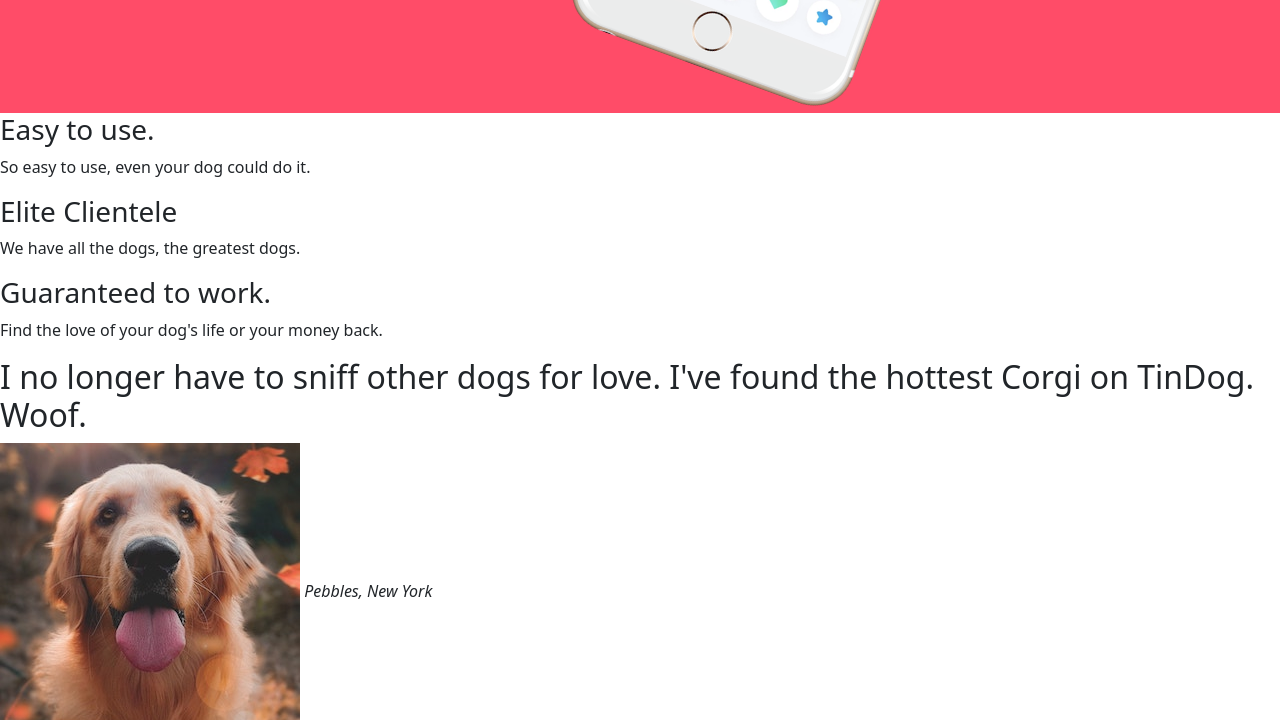
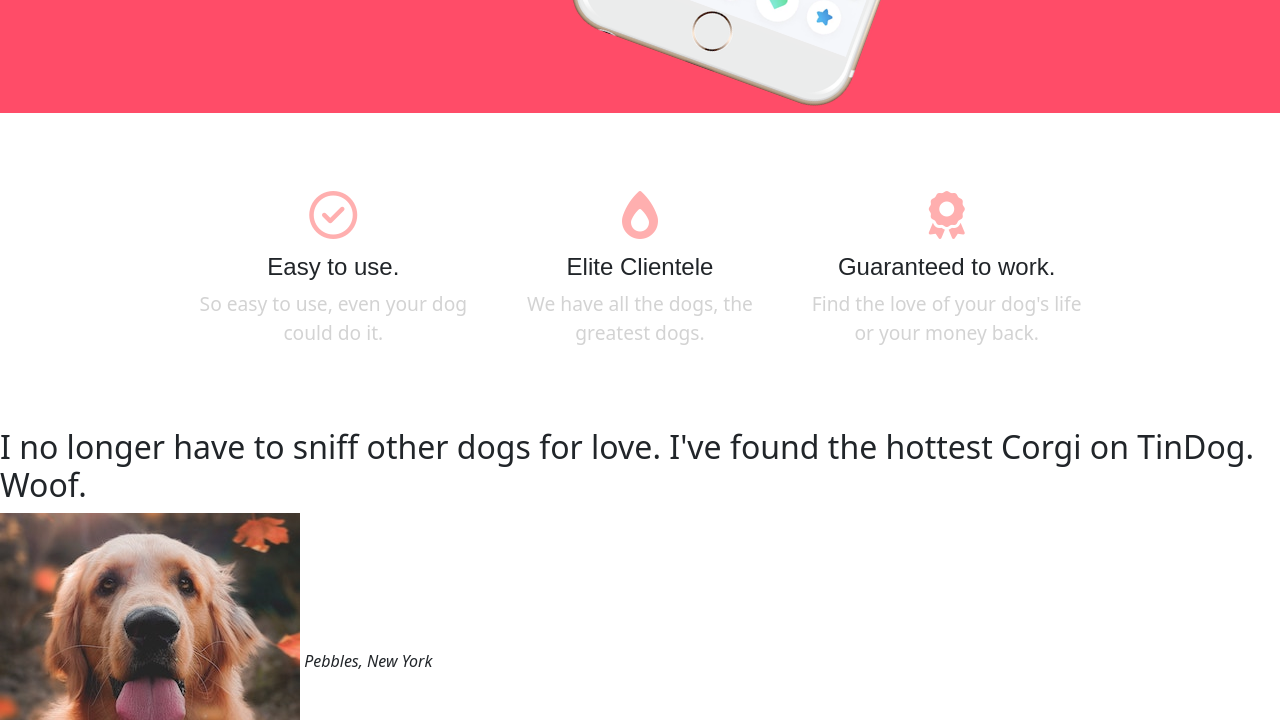
Before and after one commit to MefDev/MifDog-Startup, a plain HTML site: page index.html in a window 1280 px wide. Shown: the part 675-1395 px from the top of the page. Drawn offline with nearby package versions, Linux system fonts and the light colour scheme.

Commit message:
Added the feature section with its sytlization

```diff
--- a/css/styles.css
+++ b/css/styles.css
@@ -8,6 +8,38 @@ h1 {
   color: white;
   padding: 5%;
 }
+h3 {
+  font-family: 'Montserrat-bold', sans-serif;
+  font-size: 1.5rem;
+  text-align: center;
+
+}
+#features {
+  padding: 5% 15%;
+}
+#features i {
+  color: #FFAFAF;
+  padding: 5% 20%;
+
+
+
+}
+#features i:hover {
+ color: #ff4c68;
+}
+#features p {
+
+  color: lightgray;
+ text-align: center;
+
+ font-size: 1.2rem;
+
+
+
+
+
+}
+
 .container-fluid{
   padding: 2% 10%;
 }
@@ -32,6 +64,15 @@ h1 {
 
 
 }
+@media (max-width: 1000px)
+  {
+    .rotateimg180 {
+    transform: rotate(15deg);
+    padding-top: 3%;
+    width: 50%;
+  }
+}
+
  button {
    margin: 5% auto auto 3%;
  }
--- a/index.html
+++ b/index.html
@@ -81,15 +81,24 @@
   <!-- Features -->
 
   <section id="features">
+  <div class="row">
+<div class="col-lg-4 ">
 
-    <h3>Easy to use.</h3>
-    <p>So easy to use, even your dog could do it.</p>
+      <h3><i class="far fa-check-circle fa-2x "></i> <br /> Easy to use.</h3>
+      <p>So easy to use, even your dog could do it.</p>
+  </div>
+  <div class="col-lg-4">
 
-    <h3>Elite Clientele</h3>
-    <p>We have all the dogs, the greatest dogs.</p>
+      <h3  >  <i class="fas fa-burn fa-2x "></i><br /> Elite Clientele</h3>
+      <p>We have all the dogs, the greatest dogs.</p>
+  </div>
+  <div class="col-lg-4">
 
-    <h3>Guaranteed to work.</h3>
-    <p>Find the love of your dog's life or your money back.</p>
+      <h3 ><i class="fas fa-award  fa-2x "></i><br /> Guaranteed to work.</h3>
+      <p>Find the love of your dog's life or your money back.</p>
+</div>
+</div>
+
 
   </section>
 
```
